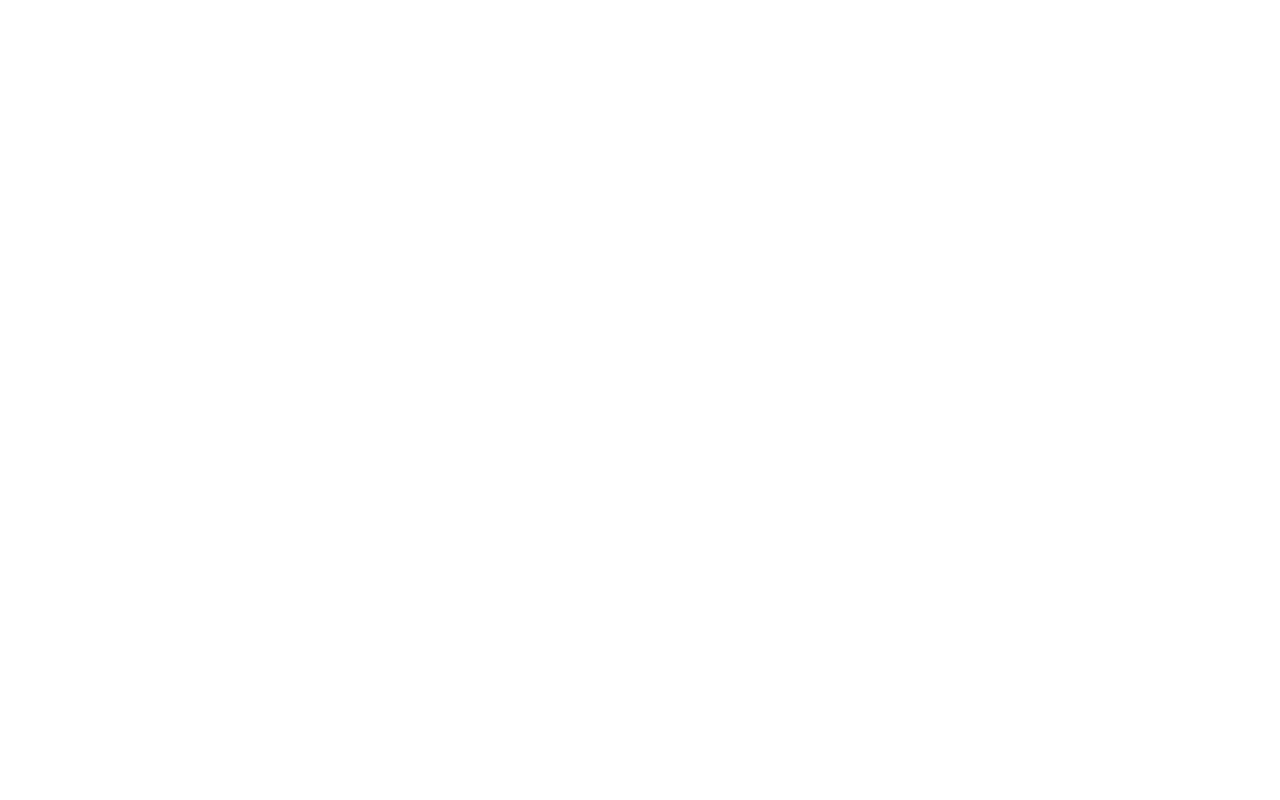
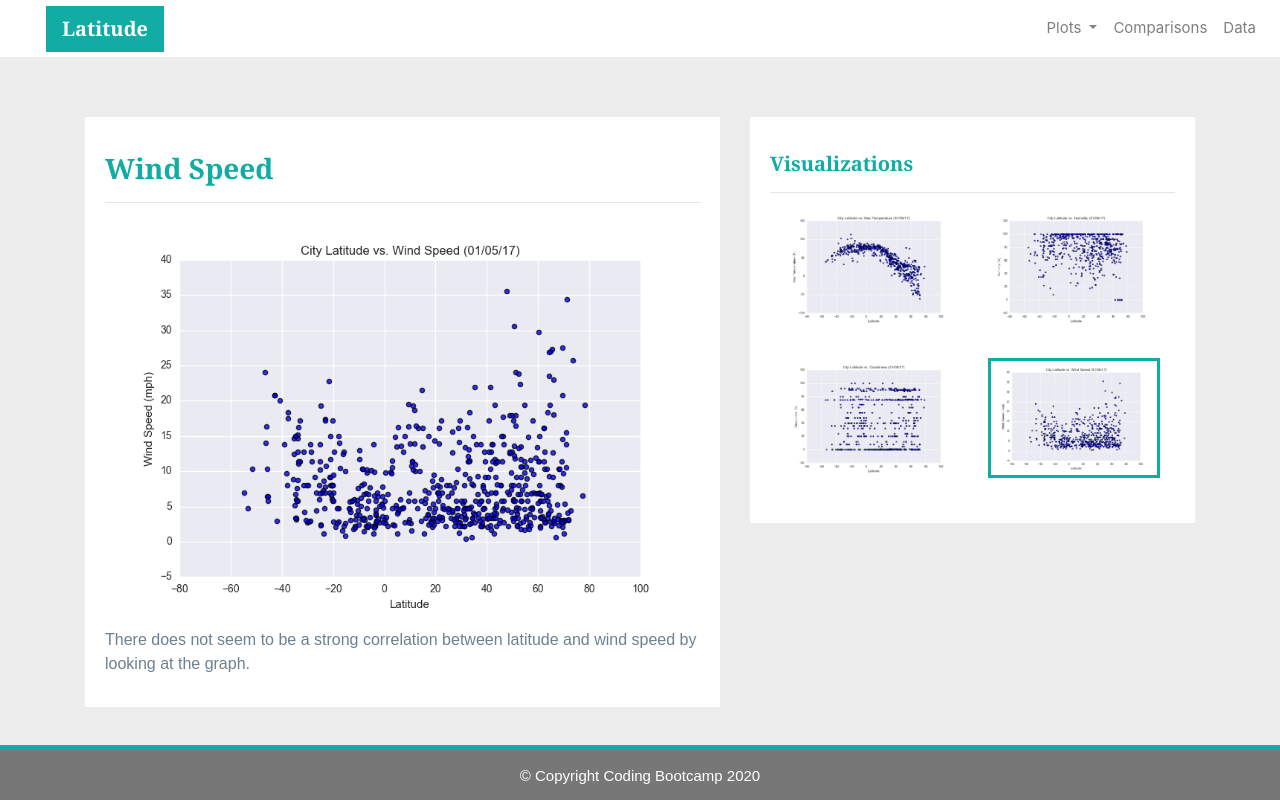
Before and after one commit to apthornell/Web-Design-Challenge, a plain HTML site: page windSpeed.html in a window 1280 px wide. Drawn offline with nearby package versions, Linux system fonts and the light colour scheme.

Commit message:
Made changes.

```diff
--- a/windSpeed.html
+++ b/windSpeed.html
@@ -0,0 +1,118 @@
+<!DOCTYPE html>
+<html>
+
+<head>
+  <meta charset="utf-8" />
+  <meta http-equiv="X-UA-Compatible" content="IE=edge">
+  <title>Latitude: Wind Speed</title>
+  <meta name="viewport" content="width=device-width, initial-scale=1">
+
+  <link rel="stylesheet" href="https://stackpath.bootstrapcdn.com/bootstrap/4.3.1/css/bootstrap.min.css" integrity="sha384-ggOyR0iXCbMQv3Xipma34MD+dH/1fQ784/j6cY/iJTQUOhcWr7x9JvoRxT2MZw1T"
+    crossorigin="anonymous">
+
+  <link rel="stylesheet" type="text/css" href="style.css">
+
+</head>
+
+<body>
+
+  <div class="navigation">
+    <nav class="navbar navbar-expand-lg navbar-light">
+      <a class="navbar-brand" style="background-color: #11aca4;" href="index.html">Latitude</a>
+      <button class="navbar-toggler border border-white" type="button" data-toggle="collapse" data-target="#navbarNavDropdown"
+        aria-controls="navbarNavDropdown" aria-expanded="false" aria-label="Toggle navigation">
+        <span class="navbar-toggler-icon"></span>
+      </button>
+      <div class="collapse navbar-collapse" id="navbarNavDropdown">
+        <ul class="navbar-nav ml-auto">
+          <li class="nav-item dropdown">
+            <a class="nav-link dropdown-toggle" href="#" id="navbarDropdownMenuLink" data-toggle="dropdown"
+              aria-haspopup="true" aria-expanded="false">
+              Plots
+            </a>
+            <div class="dropdown-menu" aria-labelledby="navbarDropdownMenuLink">
+              <a class="dropdown-item" href="max_temp.html">Max Temperature</a>
+              <a class="dropdown-item" href="humidity.html">Humidity</a>
+              <a class="dropdown-item" href="cloudiness.html">Cloudiness</a>
+              <a class="dropdown-item active" href="windSpeed.html">Wind Speed</a>
+            </div>
+          </li>
+          <li class="nav-item">
+            <a class="nav-link" href="comparisons.html">Comparisons</a>
+          </li>
+          <li class="nav-item">
+            <a class="nav-link" href="rawdata.html">Data</a>
+          </li>
+
+        </ul>
+      </div>
+    </nav>
+  </div>
+
+  <div class="container">
+    <div class="row">
+      <div class="col-lg-7 col-md-12">
+
+        <div class="box">
+          <h3 class="title">Wind Speed</h3>
+          <hr>
+          <img src="Resources/assets/images/Fig4.png" alt="Wind Speed">
+          <p>There does not seem to be a strong correlation between latitude and wind speed by looking at the graph.</p>
+        </div>
+      </div>
+      <div class="col-lg-5 col-md-12">
+        <div class="box">
+          <h5 class="title">Visualizations</h5>
+          <hr>
+
+
+          <div class="container">
+            <div class="row" style="padding-bottom: 30px;">
+              <div class="col-6">
+                <a href="max_temp.html">
+                  <img class="panel" src="Resources/assets/images/Fig1.png" alt="Max Temperature Image">
+                </a>
+              </div>
+              <div class="col-6">
+                <a href="humidity.html">
+                  <img class="panel" src="Resources/assets/images/Fig2.png" alt="Humidity Graph">
+                </a>
+              </div>
+            </div>
+
+            <div class="row" style="padding-bottom: 30px;">
+              <div class="col-6">
+                <a href="cloudiness.html">
+                  <img class="panel" src="Resources/assets/images/Fig3.png" alt="Cloudiness Graph">
+                </a>
+              </div>
+              <div class="col-6">
+                <a href="windSpeed.html">
+                  <img class="panel active" src="Resources/assets/images/Fig4.png" alt="Wind Speed Graph">
+                </a>
+              </div>
+
+
+            </div>
+          </div>
+
+
+        </div>
+      </div>
+    </div>
+  </div>
+
+  <footer>
+    <div class="footer">&copy; Copyright Coding Bootcamp 2020</div>
+  </footer>
+
+  <script src="https://code.jquery.com/jquery-3.3.1.slim.min.js" integrity="sha384-q8i/X+965DzO0rT7abK41JStQIAqVgRVzpbzo5smXKp4YfRvH+8abtTE1Pi6jizo"
+    crossorigin="anonymous"></script>
+  <script src="https://cdnjs.cloudflare.com/ajax/libs/popper.js/1.14.7/umd/popper.min.js" integrity="sha384-UO2eT0CpHqdSJQ6hJty5KVphtPhzWj9WO1clHTMGa3JDZwrnQq4sF86dIHNDz0W1"
+    crossorigin="anonymous"></script>
+  <script src="https://stackpath.bootstrapcdn.com/bootstrap/4.3.1/js/bootstrap.min.js" integrity="sha384-JjSmVgyd0p3pXB1rRibZUAYoIIy6OrQ6VrjIEaFf/nJGzIxFDsf4x0xIM+B07jRM"
+    crossorigin="anonymous"></script>
+
+</body>
+
+</html>
```
Also changed, not shown: cloudiness.html (+2 -2 lines), index.html (+5 -5 lines), max_temp.html (+4 -4 lines).
